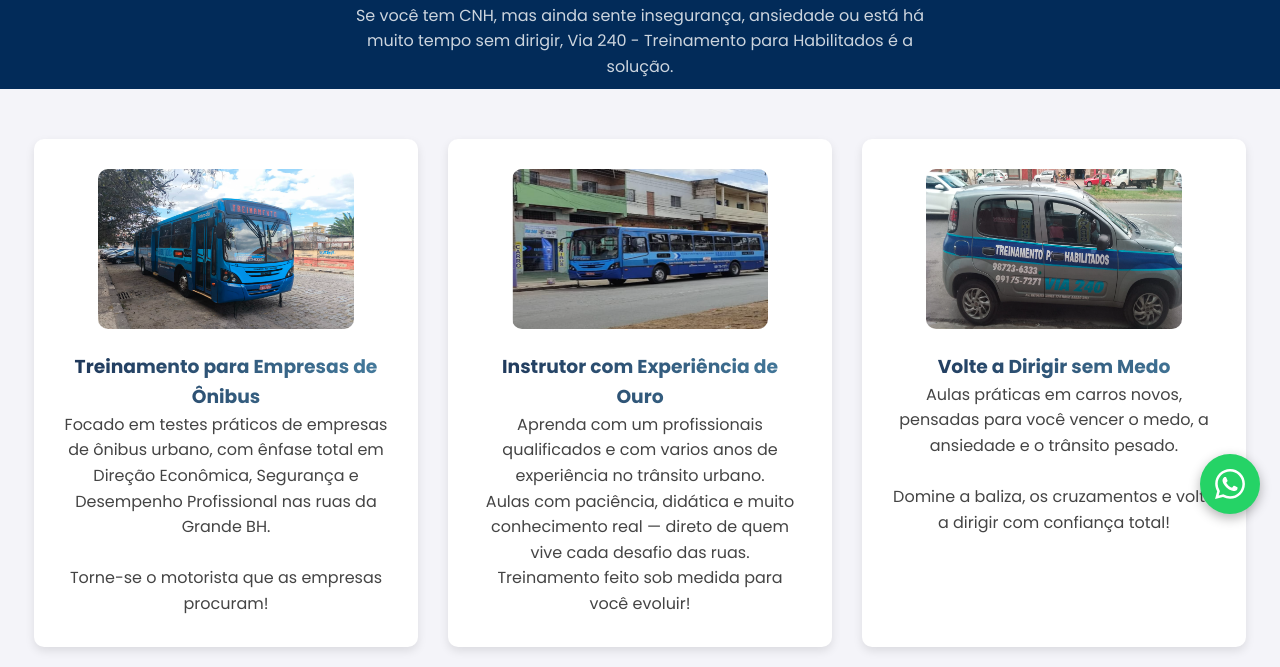
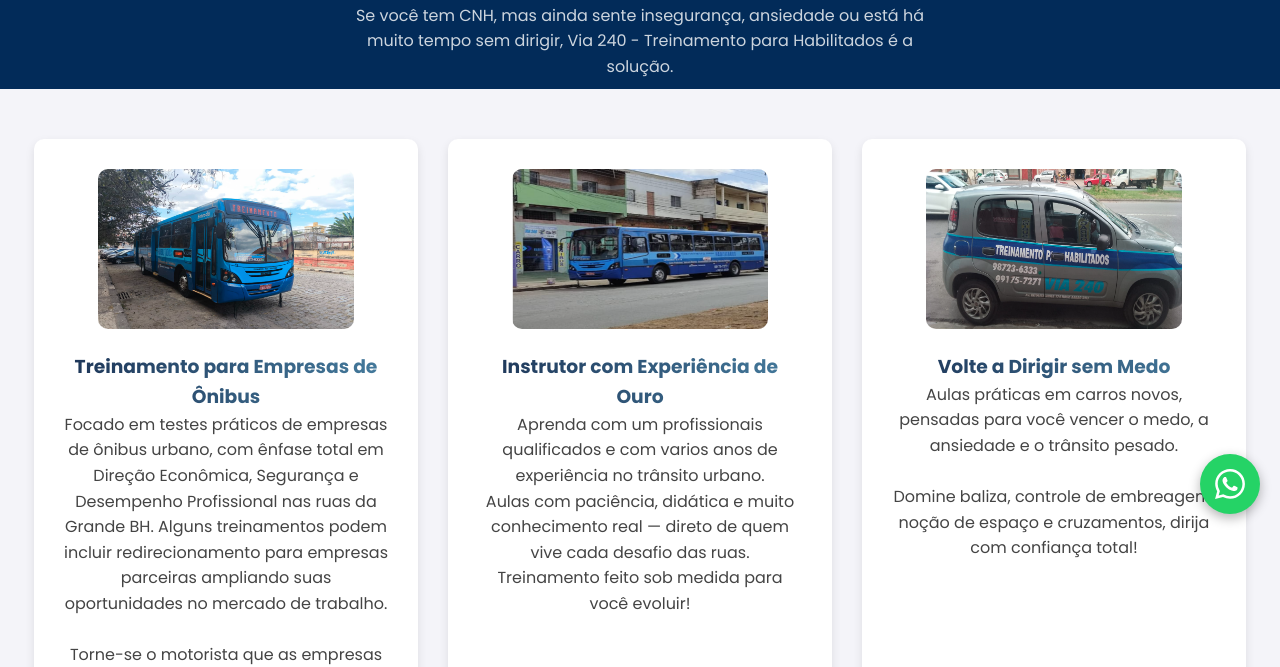
Before and after one commit to MoisesPCastro/treinamento-habilitados-statico, a plain HTML site: page index.html in a window 1280 px wide. Shown: the part 142-809 px from the top of the page. Drawn offline with Linux system fonts and the light colour scheme.

Commit message:
modificação msg treinamento

```diff
--- a/index.html
+++ b/index.html
@@ -51,6 +51,8 @@
                     Focado em testes práticos de empresas de ônibus urbano, com ênfase total em
                     Direção Econômica, Segurança e
                     Desempenho Profissional nas ruas da Grande BH.
+                    Alguns treinamentos podem incluir redirecionamento para
+                    empresas parceiras ampliando suas oportunidades no mercado de trabalho.
                     <br><br>
                     Torne-se o motorista que as empresas procuram!
                 </p>
@@ -76,7 +78,7 @@
                     Aulas práticas em carros novos, pensadas para você
                     vencer o medo, a ansiedade e o trânsito pesado.
                     <br><br>
-                    Domine a baliza, os cruzamentos e volte a dirigir com confiança total!
+                    Domine baliza, controle de embreagem, noção de espaço e cruzamentos, dirija com confiança total!
                 </p>
             </div>
 
```
